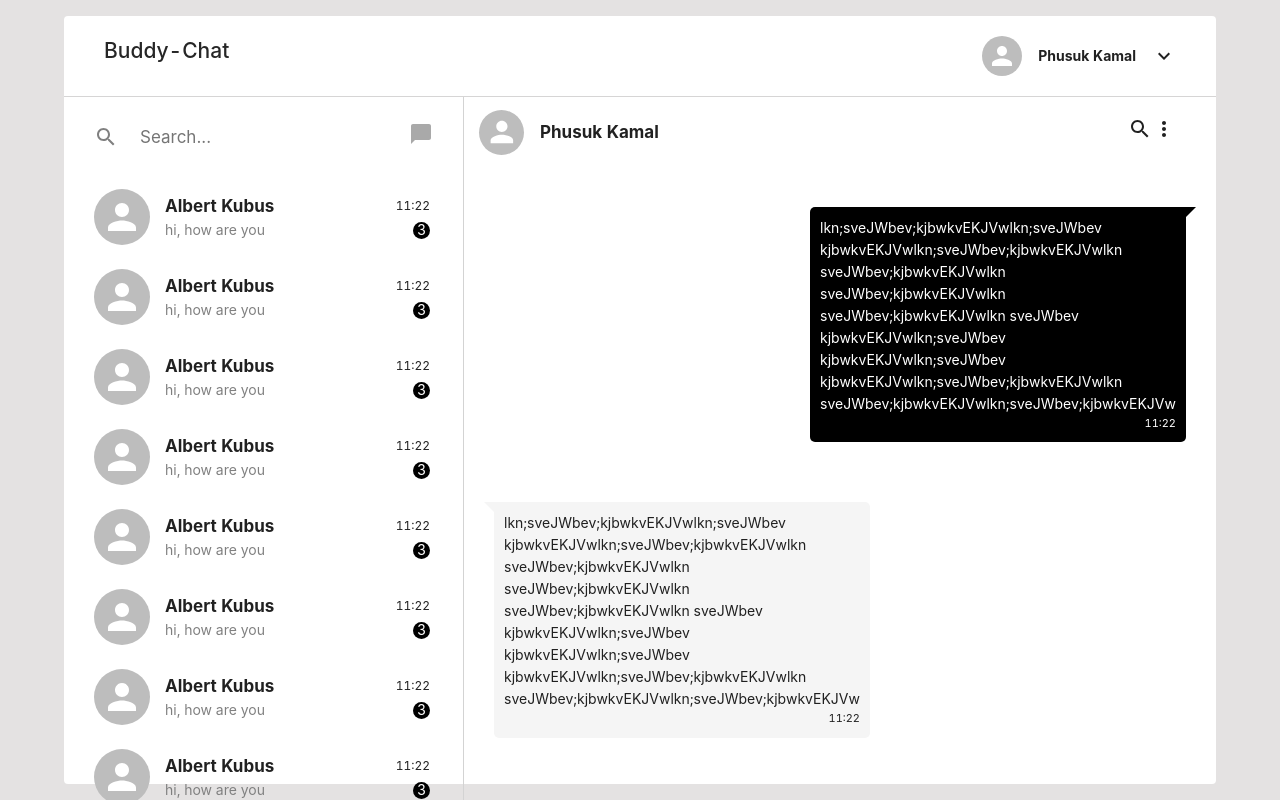
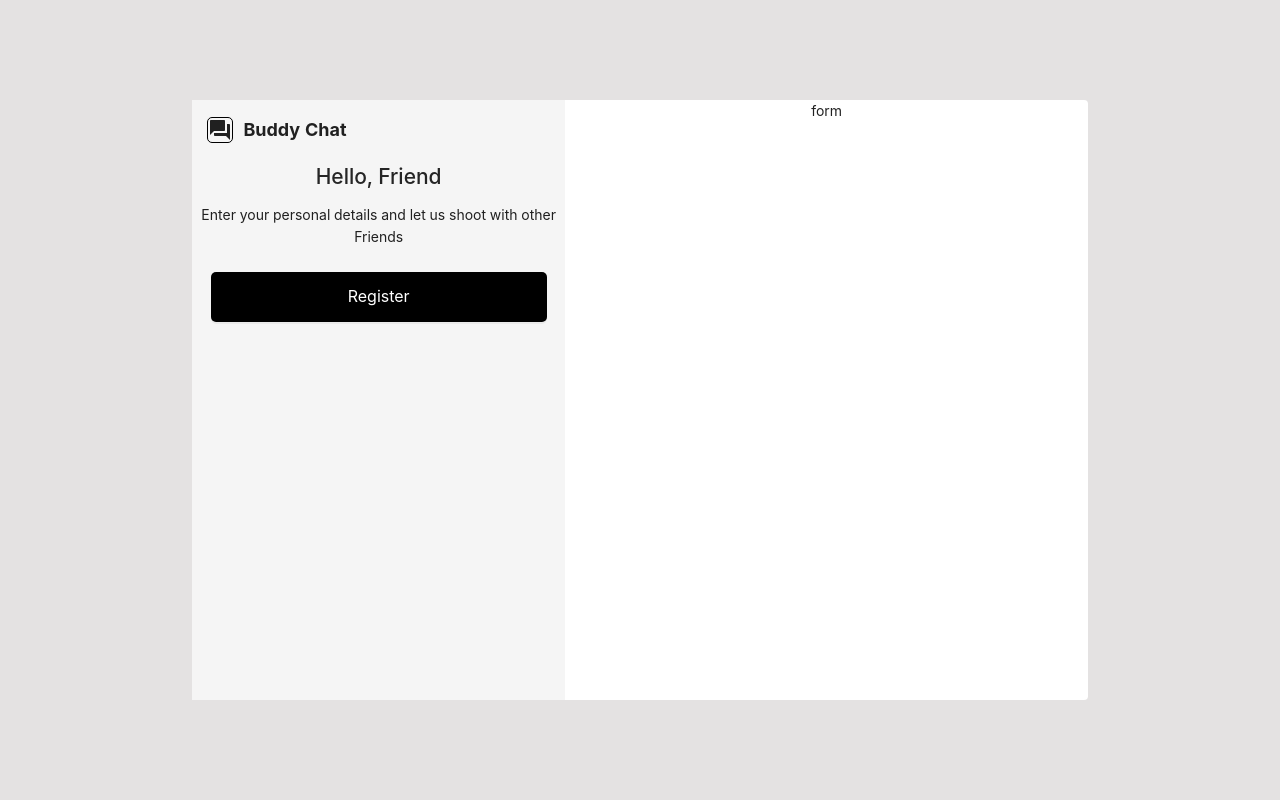
Before and after one commit to Ofoli/buddy-chat, a React (Create React App) app: page / in a window 1280 px wide. Shown: the top 800 px of the page. Built offline with nearby package versions, Linux system fonts and the light colour scheme.

Commit message:
added the app logo component

```diff
--- a/src/App.tsx
+++ b/src/App.tsx
@@ -1,13 +1,15 @@
-import { Paper } from "@mui/material";
+// import { Paper } from "@mui/material";
 import classes from "./app.module.css";
-import Dashboard from "./features/chat-dashboard/containers/layout/Dashboard";
+// import Dashboard from "./features/chat-dashboard/containers/layout/Dashboard";
+import LoginRegisterBase from "./features/login-register/login-register-base";
 
 function App() {
   return (
     <div className={classes.app}>
-      <Paper className={classes.app_paper} elevation={0}>
+      {/* <Paper className={classes.app_paper} elevation={0}>
         <Dashboard />
-      </Paper>
+      </Paper> */}
+      <LoginRegisterBase />
     </div>
   );
 }
--- /dev/null
+++ b/src/components/logo/app-logo.module.css
@@ -0,0 +1,27 @@
+.app_logo {
+  width: 170px;
+  height: 60px;
+  display: flex;
+  align-items: center;
+  justify-content: center;
+  column-gap: 10px;
+}
+
+.app_logo__icon_container {
+  border: 1px solid black;
+  display: flex;
+  align-items: center;
+  justify-content: center;
+  border-radius: 5px;
+}
+
+.app_logo__icon {
+  width: 30px;
+  height: 30px;
+}
+
+.app_logo__name {
+  margin: 0;
+  font-weight: bold;
+  font-size: 18px;
+}
--- /dev/null
+++ b/src/components/logo/app-logo.tsx
@@ -0,0 +1,13 @@
+import QuestionAnswerIcon from "@mui/icons-material/QuestionAnswer";
+import classes from "./app-logo.module.css";
+
+export default function AppLogo() {
+  return (
+    <div className={classes.app_logo}>
+      <div className={classes.app_logo__icon_container}>
+        <QuestionAnswerIcon className={classes.app_logo__icon} />
+      </div>
+      <p className={classes.app_logo__name}>Buddy Chat</p>
+    </div>
+  );
+}
--- /dev/null
+++ b/src/features/login-register/index/imports.ts
@@ -0,0 +1,5 @@
+import { BaseButton } from "../../chat-dashboard/index/imports";
+import { Text, NumberInput } from "../../chat-dashboard/index/imports";
+import AppLogo from "../../../components/logo/app-logo";
+
+export { BaseButton, Text, NumberInput, AppLogo };
--- /dev/null
+++ b/src/features/login-register/login-register-base.tsx
@@ -0,0 +1,15 @@
+import Login from "./login";
+import { Paper } from "@mui/material";
+
+const paperStyles = {
+  width: "70%",
+  height: "calc(100% - 200px)",
+};
+
+export default function LoginRegisterBase() {
+  return (
+    <Paper elevation={0} style={paperStyles}>
+      <Login />
+    </Paper>
+  );
+}
--- /dev/null
+++ b/src/features/login-register/login-register.module.css
@@ -0,0 +1,13 @@
+.login__container {
+  width: 100%;
+  height: 100%;
+}
+
+.side_info__container {
+  height: 100%;
+  background: var(--clr-primary-100);
+}
+
+.login__form_container {
+  height: 100%;
+}
--- /dev/null
+++ b/src/features/login-register/login.tsx
@@ -0,0 +1,26 @@
+import { Grid } from "@mui/material";
+import classes from "./login-register.module.css";
+import { BaseButton, AppLogo } from "./index/imports";
+
+export default function Login() {
+  return (
+    <Grid
+      container
+      alignItems="center"
+      justifyContent="center"
+      className={classes.login__container}
+    >
+      <Grid item md={5} className={classes.side_info__container}>
+        <AppLogo />
+        <h2>Hello, Friend</h2>
+        <p>Enter your personal details and let us shoot with other Friends</p>
+        <div>
+          <BaseButton label="Register" onClick={() => console.log()} />
+        </div>
+      </Grid>
+      <Grid item md={7} className={classes.login__form_container}>
+        form
+      </Grid>
+    </Grid>
+  );
+}
--- /dev/null
+++ b/src/libs/redux/reducers/auth-reducer.ts
@@ -0,0 +1,11 @@
+const initialState = { id: null, email: "", phone: "", profilePhotoSrc: "" };
+
+const authReducer = (state = initialState, action: { type: string }) => {
+  const { type } = action;
+  switch (type) {
+    default:
+      return state;
+  }
+};
+
+export default authReducer;
--- /dev/null
+++ b/src/libs/redux/reducers/root-reducer.ts
@@ -0,0 +1,9 @@
+import { combineReducers } from "redux";
+import authReducer from "./auth-reducer";
+import uiReducer from "./ui-reducer";
+const rootReducer = combineReducers({
+  uiSlice: uiReducer,
+  authSlice: authReducer,
+});
+
+export default rootReducer;
--- a/src/libs/redux/reducers/rootReducer.ts
+++ /dev/null
@@ -1,5 +0,0 @@
-function rootReducer() {
-  return { state: "" };
-}
-
-export default rootReducer;
--- /dev/null
+++ b/src/libs/redux/reducers/ui-reducer.ts
@@ -0,0 +1,12 @@
+const initialState = {};
+
+const uiReducer = (state = initialState, action: { type: string }) => {
+  const { type } = action;
+
+  switch (type) {
+    default:
+      return state;
+  }
+};
+
+export default uiReducer;
--- a/src/libs/redux/store.ts
+++ b/src/libs/redux/store.ts
@@ -1,7 +1,7 @@
 import { configureStore } from "@reduxjs/toolkit";
 // import {  applyMiddleware, compose } from "redux";
 // import createSagaMiddleware from "redux-saga";
-import rootReducer from "./reducers/rootReducer";
+import rootReducer from "./reducers/root-reducer";
 // import rootSaga from "../sagas/rootSaga";
 
 //functions to persist state in local storage
```
